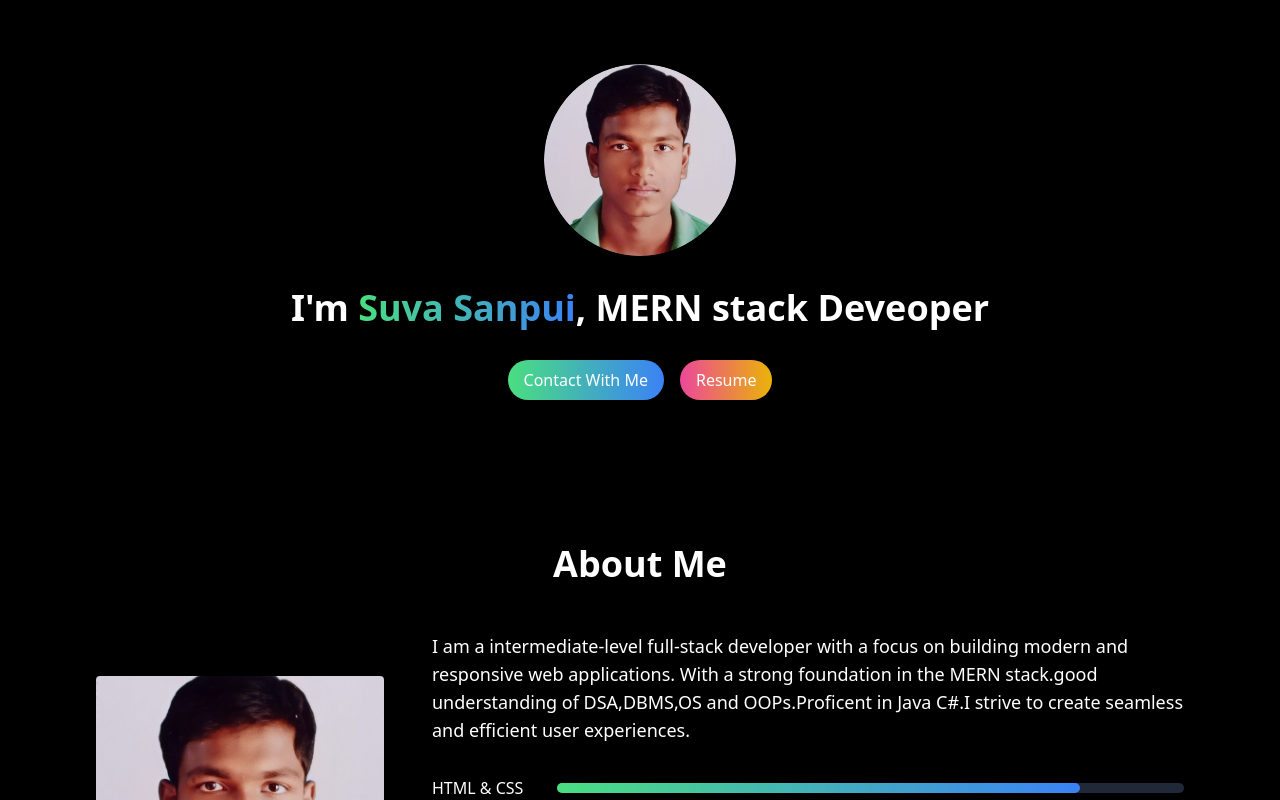
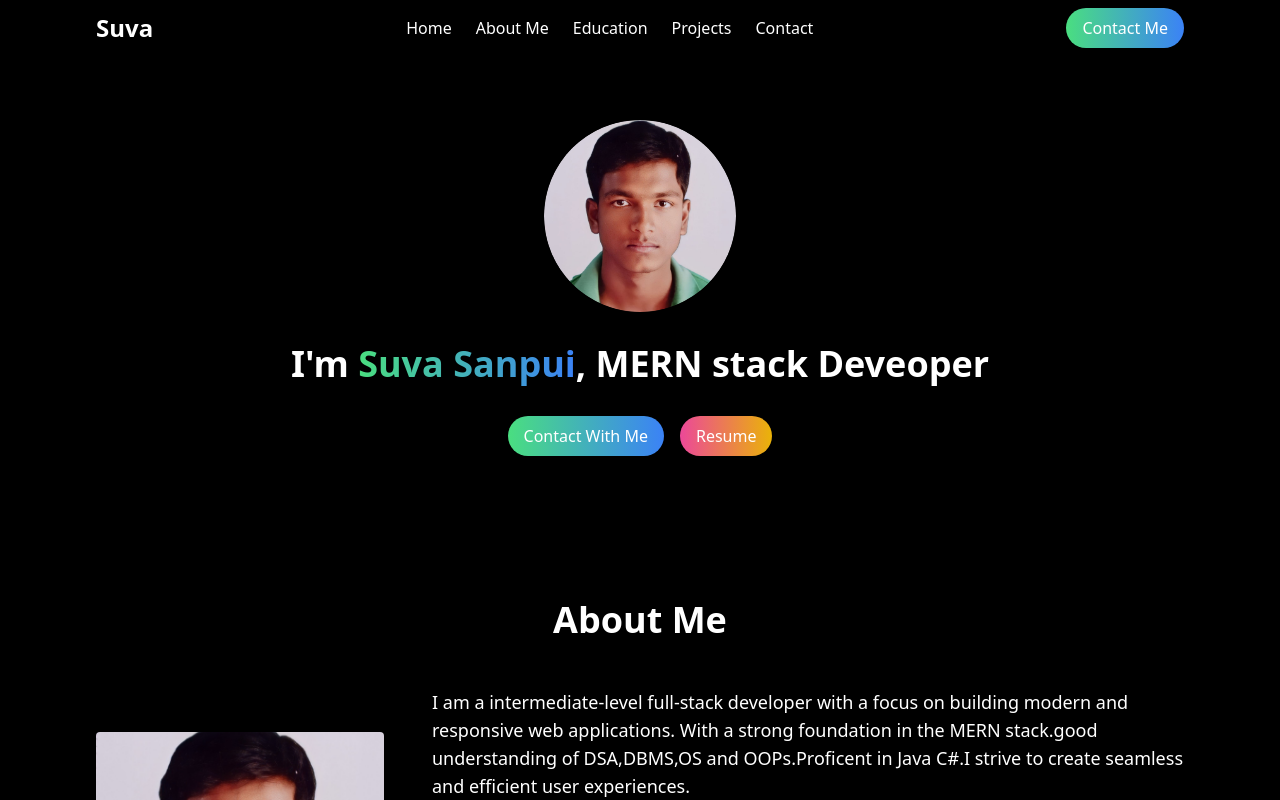
Before and after one commit to suvasanpui/MyPortfolio, a React (Vite) app: page / in a window 1280 px wide. Shown: the top 800 px of the page. Built offline with nearby package versions, Linux system fonts and the light colour scheme.

Commit message:
portfolio

```diff
--- a/src/App.jsx
+++ b/src/App.jsx
@@ -12,14 +12,13 @@ function App() {
 
   return (
     <div>
-
+        <Navbar />
         <Hero />
         <About />
         <Service />
         <Projects />
         <Contact />
         <Footer />
-        <Navbar />
     </div>
   )
 }
```
